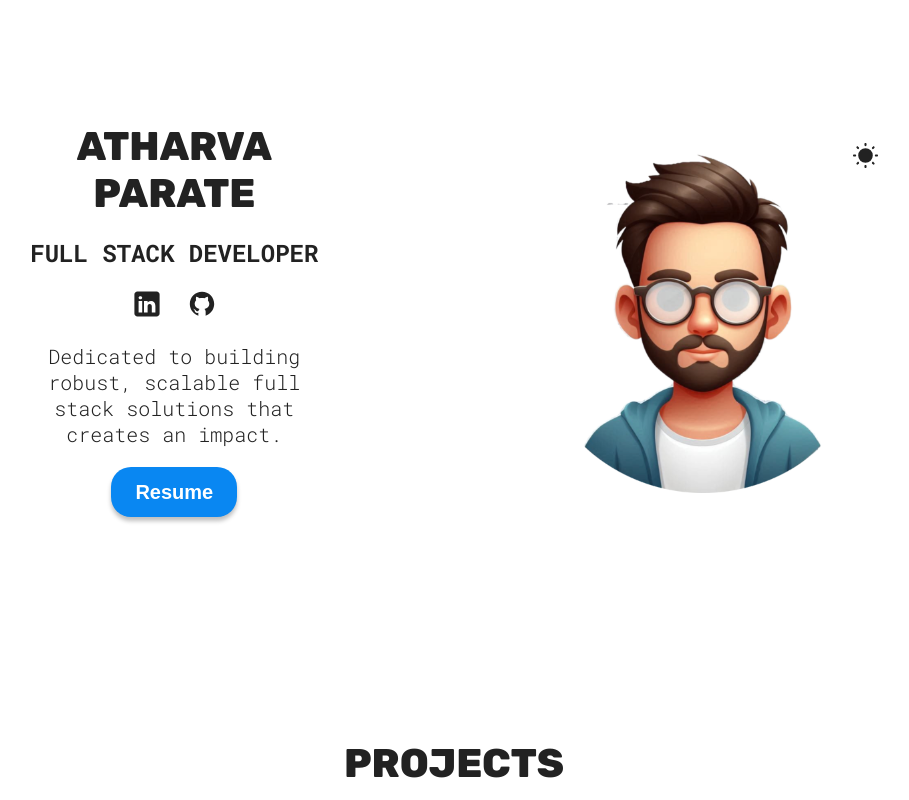
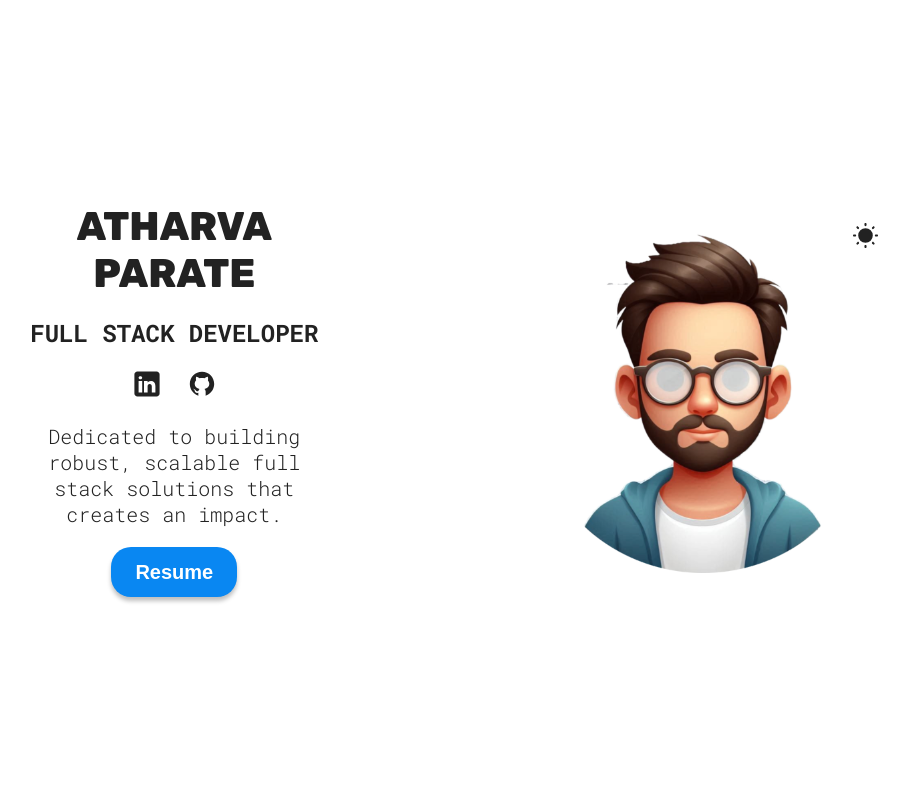
Before and after one commit to AtharvaParate/atharva-portfolio, a React (Vite) app in the folder portfolio/: page / in a window 1280 px wide. Shown: the top 800 px of the page, without its empty margins (186-1095 px from the left). Built offline with nearby package versions, Linux system fonts and the light colour scheme.

Commit message:
test-commit

```diff
--- a/portfolio/src/sections/Hero/HeroStyle.module.css
+++ b/portfolio/src/sections/Hero/HeroStyle.module.css
@@ -4,7 +4,7 @@
   justify-content: center;
   gap: 20px;
   text-align: center;
-  height: 80dvh;
+  height: 100dvh;
   min-height: 500px;
 
   .hero {
@@ -74,7 +74,6 @@
 .info {
   display: flex;
   flex-direction: column;
-  justify-content: center;
   gap: 20px;
 }
 
```
